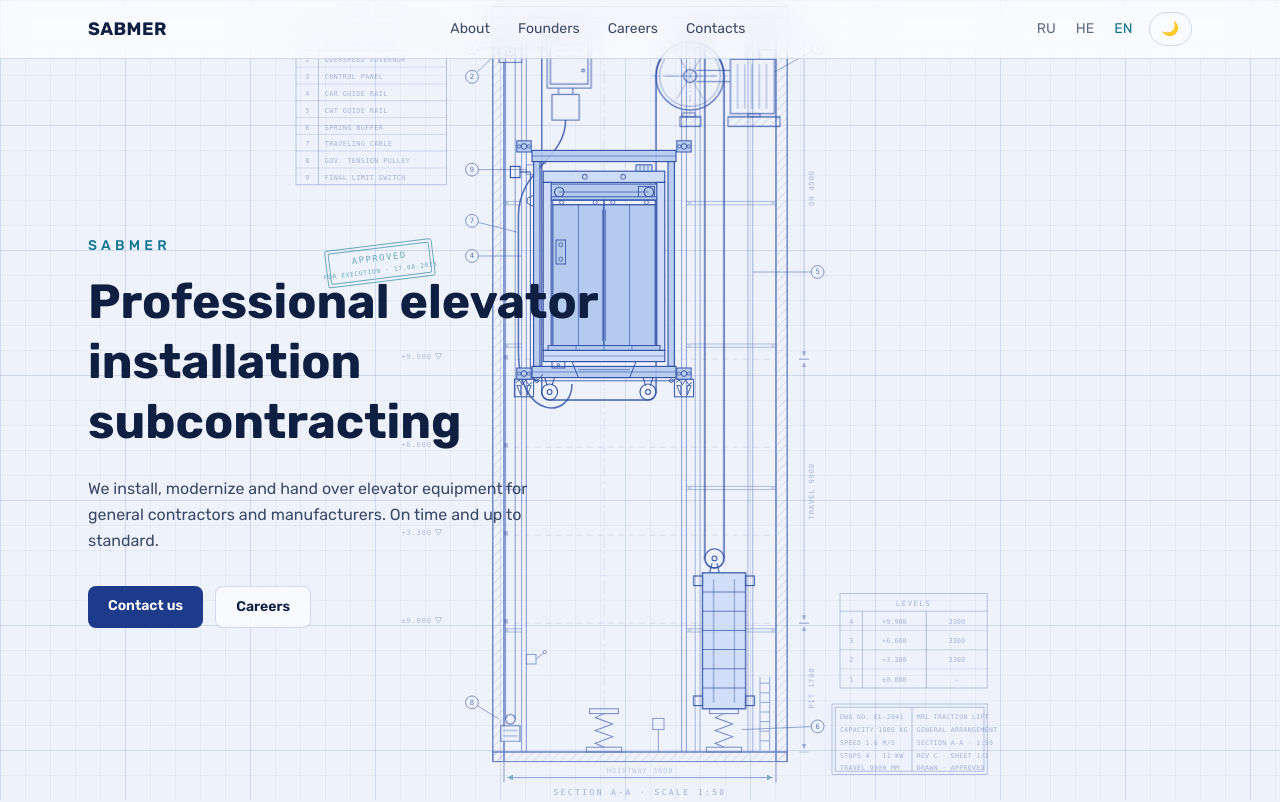
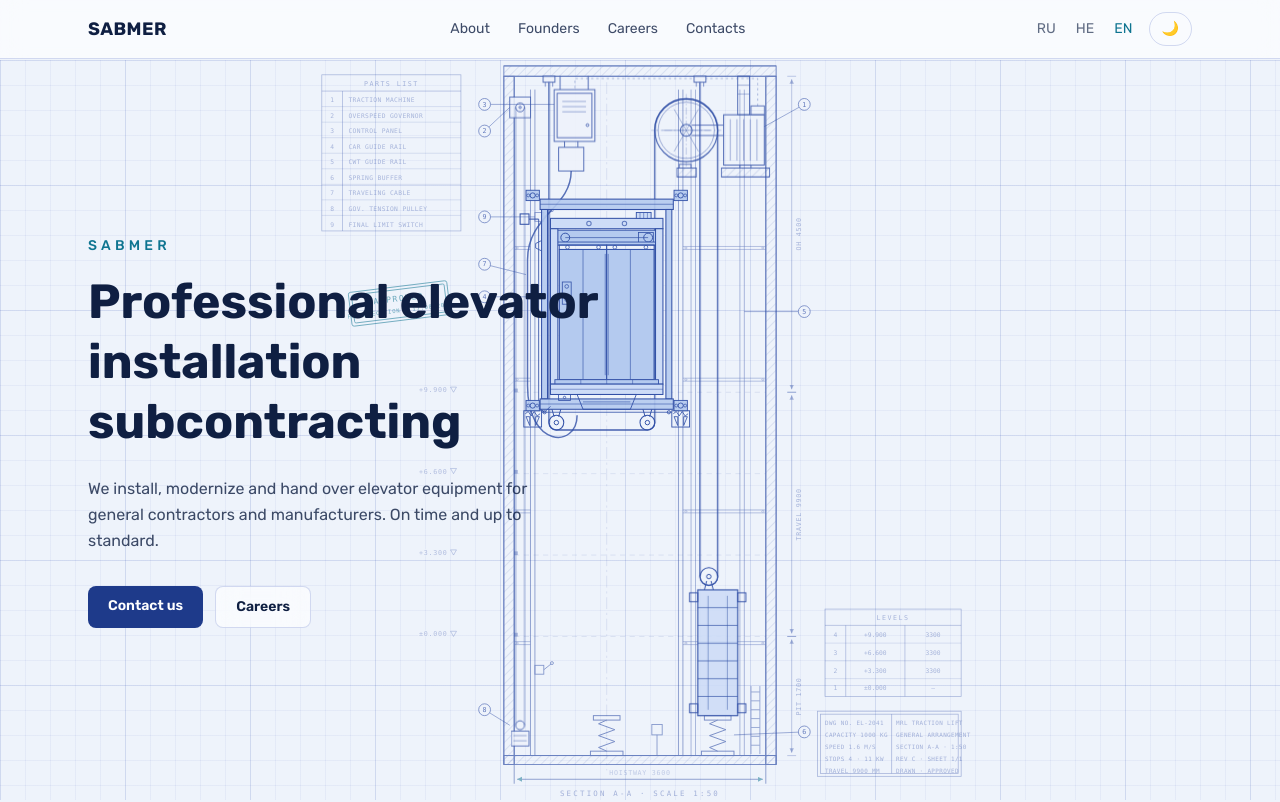
Before and after one commit to ArtemiyPank/sabmer-website, a Next.js app: page /en in a window 1280 px wide. Shown: the top 802 px of the page. Built offline with nearby package versions, Linux system fonts and the light colour scheme.

Commit message:
Offset schematic layer below the header

```diff
--- a/app/globals.css
+++ b/app/globals.css
@@ -58,10 +58,12 @@
 }
 
 /* Stable height for the fixed schematic layer: 100lvh ignores the mobile
-   URL-bar collapse, so the drawing never rescales mid-scroll */
+   URL-bar collapse, so the drawing never rescales mid-scroll.
+   Offset below the sticky header (60px) so it never covers the drawing. */
 .backdrop-viewport {
-  height: 100vh;
-  height: 100lvh;
+  top: 60px;
+  height: calc(100vh - 60px);
+  height: calc(100lvh - 60px);
 }
 
 html {
--- a/components/elevator/ElevatorBackdrop.tsx
+++ b/components/elevator/ElevatorBackdrop.tsx
@@ -36,9 +36,13 @@ export default function ElevatorBackdrop() {
   );
 
   useEffect(() => {
+    // keep in sync with .backdrop-viewport top offset in globals.css
+    const HEADER_OFFSET = 60;
     const measure = () => {
-      // the layer itself is 100lvh tall — use it as the stable yardstick
-      const lvh = layerRef.current?.offsetHeight || window.innerHeight;
+      // the layer is (100lvh - header) tall — recover the stable lvh from it
+      const lvh = layerRef.current
+        ? layerRef.current.offsetHeight + HEADER_OFFSET
+        : window.innerHeight;
       rangeRef.current = Math.max(
         document.documentElement.scrollHeight - lvh,
         1
@@ -69,7 +73,7 @@ export default function ElevatorBackdrop() {
     <div
       ref={layerRef}
       aria-hidden="true"
-      className="backdrop-viewport fixed inset-x-0 top-0 -z-10 flex justify-center overflow-hidden"
+      className="backdrop-viewport fixed inset-x-0 -z-10 flex justify-center overflow-hidden"
       style={{
         opacity: "var(--bp-layer-opacity)",
         backgroundColor: "var(--bp-paper)",
```
